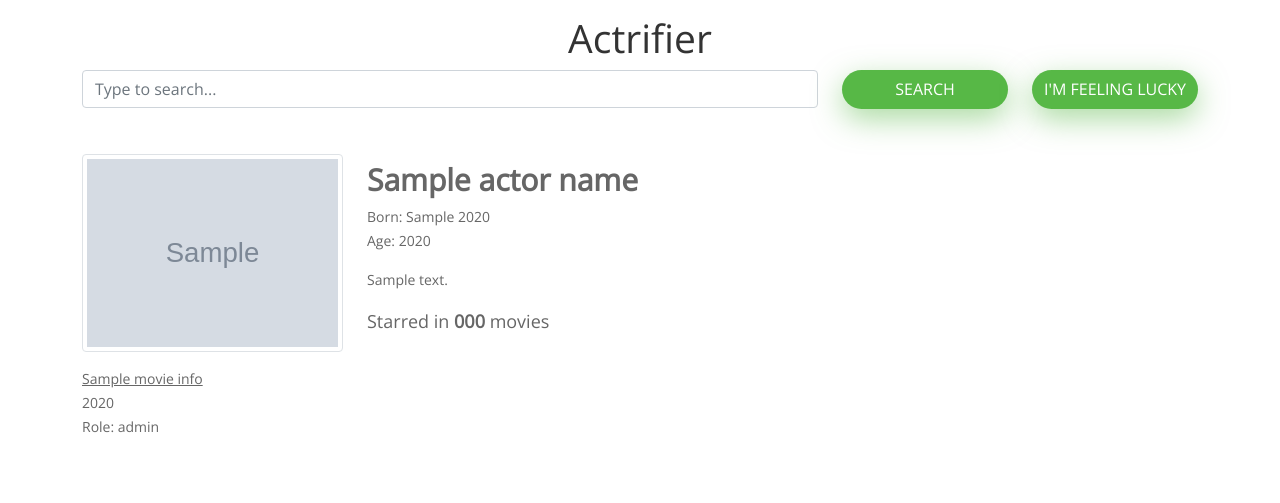
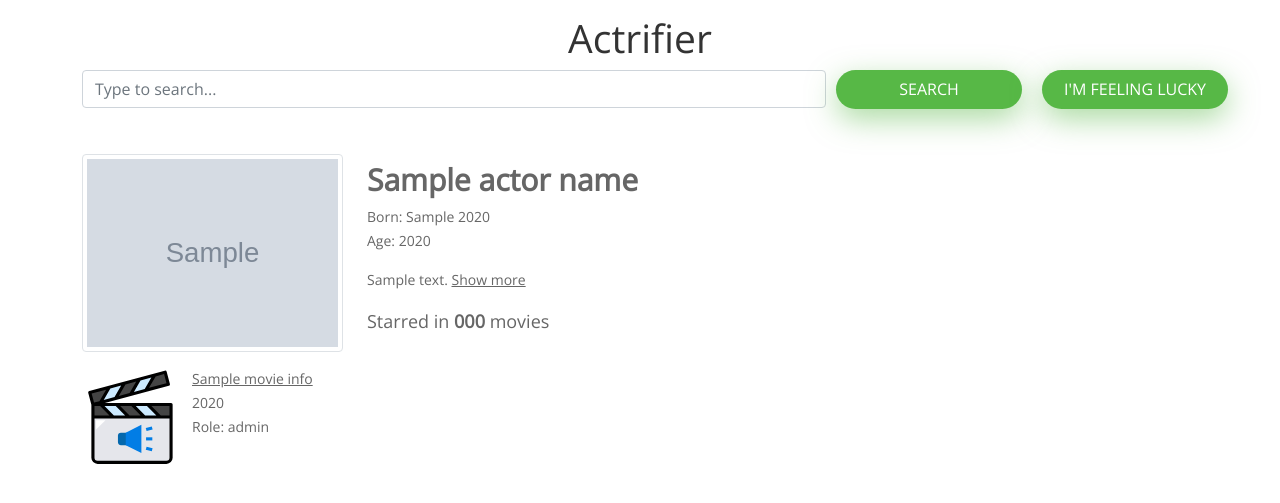
Before and after one commit to bleckfox/Actrifier, a Flask app: template templates/card.html in a window 1280 px wide. Shown: the top 503 px of the page. Run offline with Flask 2, Linux system fonts and the light colour scheme; the template is opened without the code that fills it: most values are stand-ins (such as "Sample title", 1, 10 or a date in 2020); grey boxes marked "Sample" are stand-in pictures.

Commit message:
Change some functions in imdb_parser.py Add feeling lucky function Search from actor card Fix main and card html Fix route to main page from card

```diff
--- a/app.py
+++ b/app.py
@@ -1,4 +1,5 @@
 from imdb_parser import *
+from random import randint
 
 from flask import Flask
 from flask import render_template
@@ -9,30 +10,40 @@ app = Flask(__name__)
 @app.route('/')
 @app.route('/index')
 def index():
-    return render_template("index.html")
+    return render_template("index.html",
+                           lucky_list=lucky_list)
 
 @app.route('/card', methods=['POST'])
 def card():
     if request.method == "POST":
         name = request.form['name']
+        # Run "Feeling lucky" if name field is empty
         if name == '':
-            print("name is empty")
+            random_actor = randint(0, len(lucky_list))
+            search_name = input_name(lucky_list[random_actor])
+            actor_id = id_request_json(search_name)
+            actor_info = responce_html(actor_id)
+
+        # Run search if name field is not empty
         else:
+            if name not in lucky_list:
+                lucky_list.append(name)
             search_name = input_name(name)
             actor_id = id_request_json(search_name)
             actor_info = responce_html(actor_id)
-            print(actor_info)
+
         return render_template("card.html",
+                               lucky_list=lucky_list,
                                actor_name=actor_info[0],
                                actor_born_month=actor_info[1],
                                actor_born_year=actor_info[2],
                                actor_current_year=actor_info[3],
                                actor_img_link=actor_info[4],
                                actor_bio=actor_info[5],
-                               actor_number_movie=actor_info[6],
-                               movie_info=actor_info[7])
+                               actor_bio_more=actor_info[6],
+                               actor_number_movie=actor_info[7],
+                               movie_info=actor_info[8])
 
-#@app.route('/api/v1/subscription', )
 
 if __name__ == '__main__':
     app.run()
--- a/imdb_parser.py
+++ b/imdb_parser.py
@@ -5,18 +5,21 @@ import datetime
 import unicodedata
 from urllib.request import urlopen
 
+lucky_list = ['Hugh Jackman',
+              'Christian Bale',
+              'Matthew McConaughey',
+              'Gal Gadot',
+              'Amy Adams',
+              'Willem Dafoe',
+              'Robert Downey Jr',
+              'Scarlett Johansson',
+              'Zoe Saldana',
+              'Karen Gillan']
 
-# function which search if name is not empty
-# function which search if name is empty
-# check it in card function
 def input_name(name):
     search_name = name.lower()
     name_for_request = search_name.replace(' ', '_')
     first_symbol = search_name[0]
-    # if len(split_name) == 1:
-    #     name_for_request = split_name[0]
-    # else:
-    #     name_for_request = split_name[0] + '_' + split_name[1]
     return_value = [first_symbol, name_for_request]
     return return_value
 
@@ -42,8 +45,10 @@ def responce_html(id):
     res = requests.get(make_request)
     res.raise_for_status()
     soup = bs4.BeautifulSoup(res.text, features='html.parser')
+
     # Get Actor Name
     name_tag_from_html = soup.select_one('td.name-overview-widget__section h1.header span').text
+
     # Get born info and count current year
     # Проверить есть ли месяц
     try:
@@ -62,11 +67,16 @@ def responce_html(id):
 
     # Image link
     img_link = soup.select_one('#img_primary img').get('src')
+
     # Actor Bio Info
     actor_bio = soup.select_one('#overview-top .inline').text.split('\n')[1]
+    actor_bio_more_request = soup.select_one('#overview-top .name-trivia-bio-text span a').get('href')
+    actor_bio_more = general_url + actor_bio_more_request
+
     # Get Number of movie
     # Hide, Show, Actor, (61, credits)
     count_movie = soup.select_one('#filmography div').text.split()[3][1:]
+
     # Get Movie Year
     movie_year_request = soup.find_all('span', class_='year_column')
     filtered_date = []
@@ -75,6 +85,7 @@ def responce_html(id):
     movie_date = []
     for i in filtered_date:
         movie_date.append(i.strip())
+
     # Get Movie Title
     movie_request = soup.select('#filmography .filmo-category-section b a')
     movie_title = []
@@ -82,8 +93,6 @@ def responce_html(id):
     for i in range(int(count_movie)):
         movie_title.append(movie_request[i].text)
         movie_link.append(general_url + movie_request[i].get('href'))
-
-    #movie_info = [movie_title, movie_link, movie_date]
 
     # Get Actor Role
     role = soup.select('#filmography .filmo-category-section div')
@@ -95,15 +104,9 @@ def responce_html(id):
         role_list.append(role[i].text.split('\n')[-2].replace('...', '').strip())
 
     movie_list = []
-    print("movie_title" + str(len(movie_title)))
-    print(movie_title)
-    print("movie_link" + str(len(movie_link)))
-    print("movie_date" + str(len(movie_date)))
+
     for i in movie_title:
         list_index = movie_title.index(i)
-        # movie_dict['title'] = i
-        # movie_dict['link'] = movie_link[list_index]
-        # movie_dict['year'] = movie_date[list_index]
         movie_list.append({
             'title': i,
             'year': movie_date[list_index],
@@ -118,6 +121,7 @@ def responce_html(id):
                     age,
                     img_link,
                     actor_bio,
+                    actor_bio_more,
                     count_movie,
                     movie_list]
     return return_value
--- a/static/js/main.js
+++ b/static/js/main.js
@@ -8,9 +8,9 @@ $(document).ready(function () {
     function lucky () {
         var btn = $(".lucky_btn");
         btn.click( function (event) {
-            $.post('/lucky');
+            $.post('/card');
         })
     }
     search();
+    lucky();
 });
-//lucky_btn
--- a/templates/card.html
+++ b/templates/card.html
@@ -2,32 +2,35 @@
 {% block content %}
         <div class="container">
             <div class="app-title">
-                <label for="exampleDataList" class="form-label login-form-title m-t-15"><a href="index.html">Actrifier</a></label>
+                <label for="exampleDataList" class="form-label login-form-title m-t-15"><a href="/">Actrifier</a></label>
             </div>
             <div class="row">
+                <form action="/card" method="post" style="display: flex">
                     <div class="col-md-8">
+
                         <div class="search-form">
-                        <input class="form-control" list="datalistOptions" id="exampleDataList" placeholder="Type to search...">
+                            <input class="form-control" list="datalistOptions" id="exampleDataList" placeholder="Type to search..." name="name">
                             <datalist id="datalistOptions">
                                 <!--Print dynamic-->
-                            <option value="San Francisco">
-                            <option value="New York">
-                            <option value="Seattle">
-                            <option value="Los Angeles">
-                            <option value="Chicago">
+                                {% for name in lucky_list %}
+                                    <option value="{{ name }}">
+                                {% endfor %}
                             </datalist>
                         </div>
                     </div>
+
                     <div class="col-md-2">
-                    <div class="container-login-form-btn">
+                        <div class="container-login-form-btn m-l-10 m-r-10">
                             <button class="login-form-btn card-btn">Search</button>
                         </div>
                     </div>
                     <div class="col-md-2">
-                    <div class="container-login-form-btn m-b-45">
+                        <div class="container-login-form-btn m-b-45 m-l-30">
                             <button class="login-form-btn card-btn">I'm Feeling Lucky</button>
                         </div>
                     </div>
+                </form>
+
             </div>
         </div>
 
@@ -53,7 +56,11 @@
                     </div>
 
                     <div class="bio-info m-t-15">
-                        <p>{{ actor_bio }}</p>
+                        <p>{{ actor_bio }}
+                            <a href="{{ actor_bio_more }}">
+                                Show more
+                            </a>
+                        </p>
                     </div>
 
                     <div class="movie-count m-t-15">
@@ -69,12 +76,12 @@
                 {% for i in movie_info %}
                     <div class="col-md-4 movie m-t-15 m-b-15">
                         <div class="row">
-                            <!--
-                            <div class="col-md-3">
+
+                            <div class="col-md-3  m-r-15">
                                 <div class="poster">
-                                    <img src="/static/img/1.jpg" class="rounded float-start" alt="{{ i.title }}">
+                                    <img src="/static/img/movie_poster.svg" class="rounded float-start" alt="{{ i.title }}">
                                 </div>
-                            </div>-->
+                            </div>
                             <div class="col-md-6">
                                 <div class="title">
                                     <a href="{{ i.link }}">
@@ -92,31 +99,6 @@
                     </div>
                 {% endfor %}
 
-
-
-                <!--
-                <div class="col-md-6 movie m-t-15 m-b-15">
-                    <div class="row">
-                        <div class="col-md-3">
-                            <div class="poster">
-                                <img src="/static/img/1.jpg" class="rounded float-start" alt="...">
-                            </div>
-
-                        </div>
-                        <div class="col-md-6">
-                            <div class="title">
-                                <p>Some title</p>
-                            </div>
-                            <div class="year">
-                                <p>1903</p>
-                            </div>
-                            <div class="cast">
-                                <p>List of actor</p>
-                            </div>
-                        </div>
-                    </div>
-                </div>
-                -->
             </div>
         </div>
 {% endblock %}
```
Also changed, not shown: input_name.py (+14 -6 lines), templates/index.html (+8 -3 lines), static/img/movie_poster.svg (added). Lines whose indentation alone changed are shown as unchanged.
